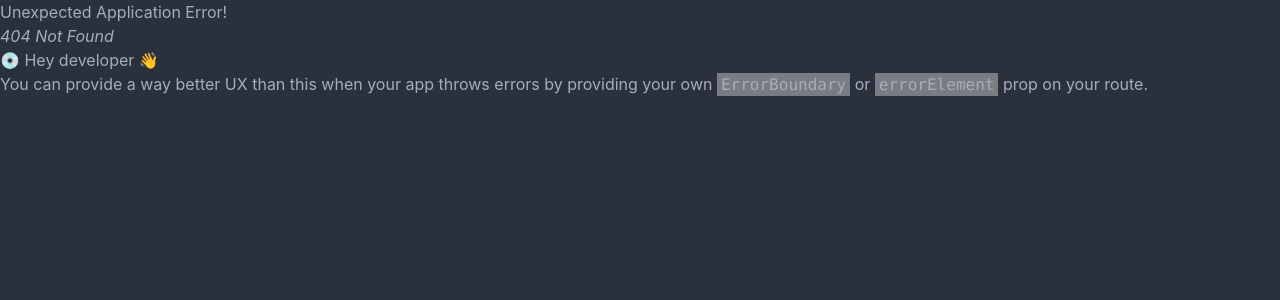
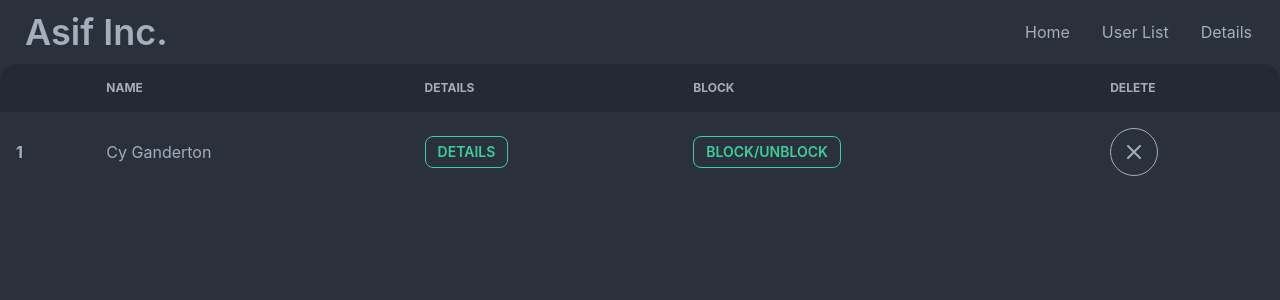
Before and after one commit to mostafizur610/crud-fullstack-client, a React (Create React App) app: page /userlist in a window 1280 px wide. Before the commit this address had no page. Shown: the top 300 px of the page. Built offline with nearby package versions, Linux system fonts and the light colour scheme.

Commit message:
design user list and details page

```diff
--- a/src/NavigationBar/NavigationBar.js
+++ b/src/NavigationBar/NavigationBar.js
@@ -5,12 +5,13 @@ const NavigationBar = () => {
     return (
         <div className="navbar bg-base-100">
         <div className="flex-1">
-          <Link className="btn btn-ghost normal-case text-4xl">Asif Inc.</Link>
+          <Link to='/' className="btn btn-ghost normal-case text-4xl">Asif Inc.</Link>
         </div>
         <div className="flex-none">
           <ul className="menu menu-horizontal px-1">
             <li><Link to='/'>Home</Link></li>
-            <li><Link to='/list'>List</Link></li>
+            <li><Link to='/userlist'>User List</Link></li>
+            <li><Link to='/details'>Details</Link></li>
           </ul>
         </div>
       </div>
--- a/src/Page/List/List.js
+++ b/src/Page/List/List.js
@@ -12,6 +12,7 @@ const List = () => {
     useEffect(()=>{
         fetchEmployee()
     }, []);
+
     return (
         <div>
             <div className="overflow-x-auto">
@@ -33,18 +34,7 @@ const List = () => {
                         <td>Quality Control Specialist</td>
                         <td>Blue</td>
                     </tr>
-                    <tr>
-                        <th>2</th>
-                        <td>Hart Hagerty</td>
-                        <td>Desktop Support Technician</td>
-                        <td>Purple</td>
-                    </tr>
-                    <tr>
-                        <th>3</th>
-                        <td>Brice Swyre</td>
-                        <td>Tax Accountant</td>
-                        <td>Red</td>
-                    </tr>
+
                     </tbody>
                 </table>
             </div>
--- /dev/null
+++ b/src/Page/UserList/UserList.js
@@ -0,0 +1,39 @@
+import React from 'react';
+
+const UserList = () => {
+    return (
+        <div>
+        <div className="overflow-x-auto">
+            <table className="table w-full">
+                <thead>
+                <tr>
+                    <th></th>
+                    <th>Name</th>
+                    <th>Details</th>
+                    <th>Block</th>
+                    <th>Delete</th>
+                </tr>
+                </thead>
+
+                <tbody>
+                <tr>
+                    <th>1</th>
+                    <td>Cy Ganderton</td>
+                    <td><button className="btn btn-sm btn-outline btn-success">Details</button></td>
+                    <td><button className="btn btn-sm btn-outline btn-success">Block/unblock</button></td>
+
+                    <td>
+                        <button className="btn btn-circle btn-outline">
+  <svg xmlns="http://www.w3.org/2000/svg" className="h-6 w-6" fill="none" viewBox="0 0 24 24" stroke="currentColor"><path strokeLinecap="round" strokeLinejoin="round" strokeWidth="2" d="M6 18L18 6M6 6l12 12" /></svg>
+</button></td>
+                </tr>
+
+                </tbody>
+
+            </table>
+        </div>
+    </div>
+    );
+};
+
+export default UserList;
```
Also changed, not shown: src/App.js (+6 -1 lines).
